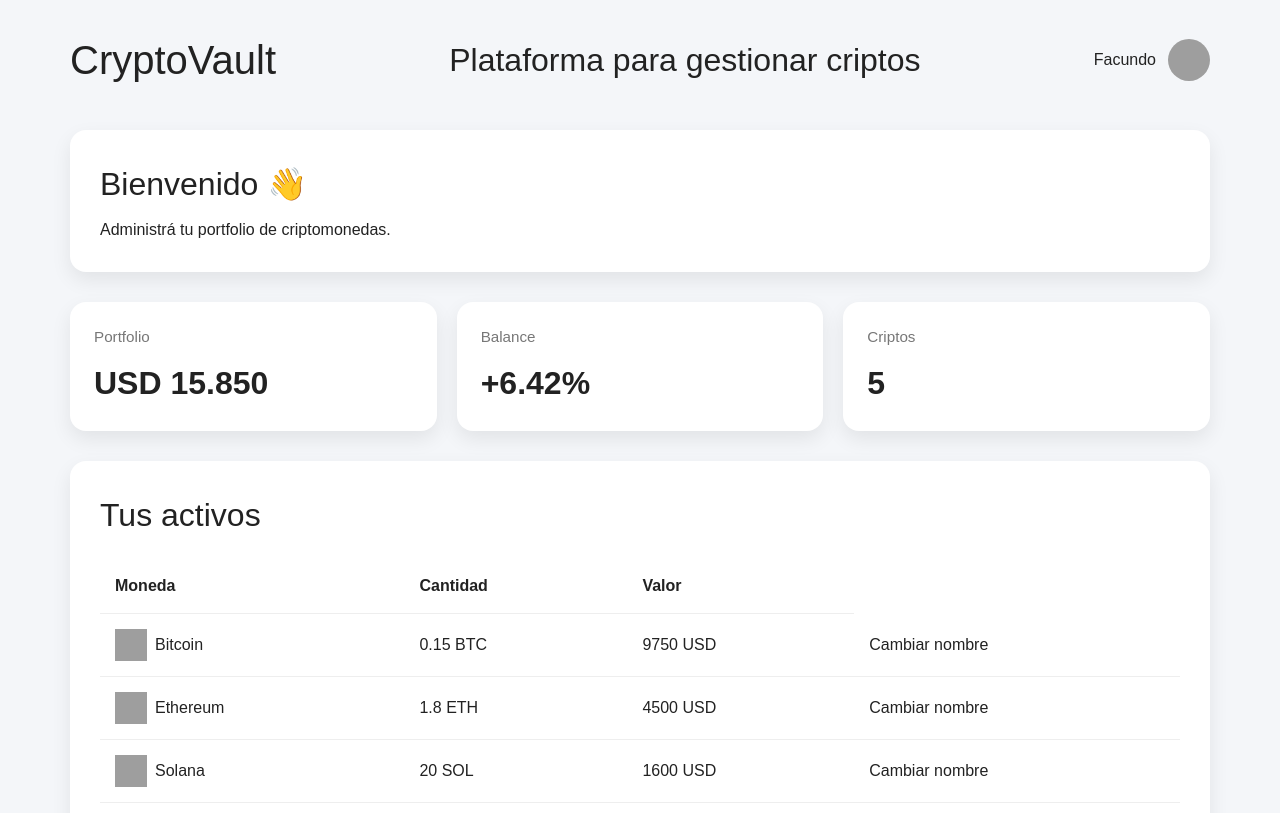
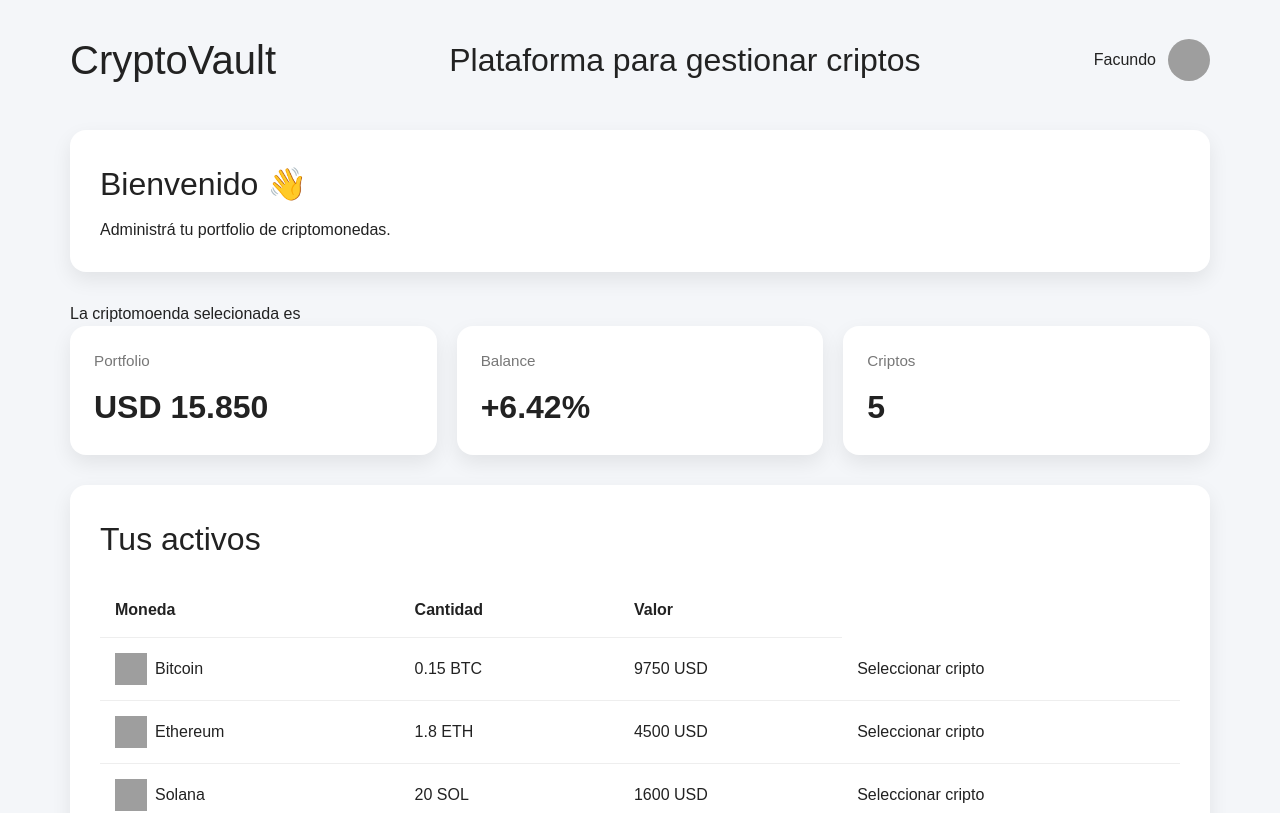
Before and after one commit to facundolgomez/crypto-vault, a React (Vite) app: page / in a window 1280 px wide. Shown: the top 813 px of the page. Built offline with nearby package versions, Linux system fonts and the light colour scheme; grey boxes are pictures that could not be loaded.

Commit message:
agrego resolucion de ejercicio de criptomoneda

```diff
--- a/src/components/AddCrypto.jsx
+++ b/src/components/AddCrypto.jsx
@@ -1,5 +1,5 @@
 import { useState } from "react";
-export default function AddCrypto() {
+export default function AddCrypto({ onCryptoAdded }) {
   const [name, setName] = useState("");
   const [symbol, setSymbol] = useState("");
   const [amount, setAmount] = useState("");
@@ -31,7 +31,12 @@ export default function AddCrypto() {
       value: parseInt(value, 10),
       image,
     };
-    console.log(crypto);
+    onCryptoAdded(crypto);
+    setName("");
+    setSymbol("");
+    setAmount("");
+    setValue("");
+    setImage("");
   };
   return (
     <section>
@@ -43,30 +48,35 @@ export default function AddCrypto() {
           type="text"
           placeholder="Nombre"
           onChange={handleChangeName}
+          value={name}
         />
         <input
           className="border border-gray-300 rounded-lg px-3 py-2 m-2"
           type="text"
           placeholder="Símbolo"
           onChange={handleChangeSymbol}
+          value={symbol}
         />
         <input
           className="border border-gray-300 rounded-lg px-3 py-2 m-2"
           type="number"
           placeholder="Cantidad"
           onChange={handleChangeAmount}
+          value={amount}
         />
         <input
           className="border border-gray-300 rounded-lg px-3 py-2 m-2"
           type="number"
           placeholder="Valor"
           onChange={handleChangeValue}
+          value={value}
         />
         <input
           className="border border-gray-300 rounded-lg px-3 py-2 m-2"
           type="text"
           placeholder="URL de imagen"
           onChange={handleChangeImage}
+          value={image}
         />
         <button type="submit" className="bg-green-300">
           Agregar cripto
--- a/src/components/CryptoItem.jsx
+++ b/src/components/CryptoItem.jsx
@@ -1,12 +1,19 @@
 import { useState } from "react";
-const CryptoItem = ({ cryptoName, symbol, amount, value, image }) => {
+const CryptoItem = ({
+  cryptoName,
+  symbol,
+  amount,
+  value,
+  image,
+  onSelectCryptoName,
+}) => {
   //   const cryptoName = "Bitcoin";
   //   const amount = "0.15 BTC";
   //   const value = "USD 9.750";
 
   const [name, setName] = useState(cryptoName);
-  const handleChangeName = () => {
-    setName("Cripto actualizada");
+  const handleSelectName = () => {
+    onSelectCryptoName(name);
   };
   return (
     <tr>
@@ -21,8 +28,8 @@ const CryptoItem = ({ cryptoName, symbol, amount, value, image }) => {
       </td>
       <td>{value} USD</td>
       <td>
-        <button style={{ cursor: "pointer" }} onClick={handleChangeName}>
-          Cambiar nombre
+        <button style={{ cursor: "pointer" }} onClick={handleSelectName}>
+          Seleccionar cripto
         </button>
       </td>
     </tr>
--- a/src/pages/Dashboard.jsx
+++ b/src/pages/Dashboard.jsx
@@ -6,10 +6,19 @@ import AddCrypto from "../components/AddCrypto";
 
 export default function Dashboard() {
   const [username, setUsername] = useState("Facundo");
+  const [cryptoName, setCryptoName] = useState("");
 
   const handleChangeUser = () => {
     setUsername("Juan");
     console.log(username);
+  };
+
+  const handleCryptoAdded = (crypto) => {
+    const fullCrypto = {
+      ...crypto,
+      id: Math.random(),
+    };
+    console.log(fullCrypto);
   };
   return (
     <main className="dashboard">
@@ -30,7 +39,9 @@ export default function Dashboard() {
         <h2>Bienvenido 👋</h2>
         <p>Administrá tu portfolio de criptomonedas.</p>
       </section>
-
+      <section>
+        <p>La criptomoenda selecionada es {cryptoName}</p>
+      </section>
       <section className="summary">
         <div className="card">
           <h3>Portfolio</h3>
@@ -66,6 +77,7 @@ export default function Dashboard() {
               amount={cryptos[0].amount}
               value={cryptos[0].value}
               image={cryptos[0].image}
+              onSelectCryptoName={setCryptoName}
             />
             <CryptoItem
               cryptoName={cryptos[1].name}
@@ -73,6 +85,7 @@ export default function Dashboard() {
               amount={cryptos[1].amount}
               value={cryptos[1].value}
               image={cryptos[1].image}
+              onSelectCryptoName={setCryptoName}
             />
             <CryptoItem
               cryptoName={cryptos[2].name}
@@ -80,6 +93,7 @@ export default function Dashboard() {
               amount={cryptos[2].amount}
               value={cryptos[2].value}
               image={cryptos[2].image}
+              onSelectCryptoName={setCryptoName}
             />
             <CryptoItem
               cryptoName={cryptos[3].name}
@@ -87,6 +101,7 @@ export default function Dashboard() {
               amount={cryptos[3].amount}
               value={cryptos[3].value}
               image={cryptos[3].image}
+              onSelectCryptoName={setCryptoName}
             />
           </tbody>
         </table>
@@ -98,7 +113,7 @@ export default function Dashboard() {
         <button>Mercado</button>
         <button onClick={handleChangeUser}>Cambiar usuario</button>
       </section>
-      <AddCrypto />
+      <AddCrypto onCryptoAdded={handleCryptoAdded} />
     </main>
   );
 }
```
